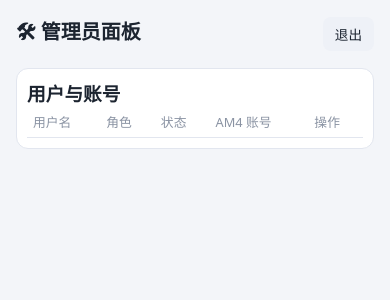
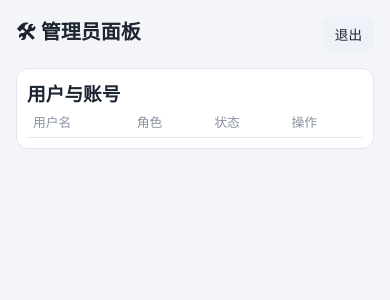
Before and after one commit to BG7ZDQ/AutoAM4, a Python web app: template src/templates/admin.html in a window 390 px wide. Shown: the top 300 px of the page. Run offline with Jinja, Linux system fonts and the light colour scheme; the template is opened without the code that fills it, so the values that code supplies are empty.

Commit message:
style: 移动端管理面板隐藏 AM4 账号列

```diff
--- a/src/templates/admin.html
+++ b/src/templates/admin.html
@@ -31,11 +31,11 @@ th{color:var(--t3);font-weight:500;white-space:nowrap}
 .mail-cell::-webkit-scrollbar{display:none}
 @media(max-width:768px){
   table thead th:nth-child(1),table tbody td:nth-child(1),
+  table thead th:nth-child(5),table tbody td:nth-child(5),
   table thead th:nth-child(6),table tbody td:nth-child(6){display:none}
   .ops{display:none;flex-direction:column;gap:5px;margin-top:6px;width:max-content}
   .ops.open{display:flex}
   .ops-toggle{display:inline-flex}
-  .mail-cell{max-width:92px}
   .card{padding:10px}
   th,td{padding:6px 6px;font-size:.8rem}
 }
```
